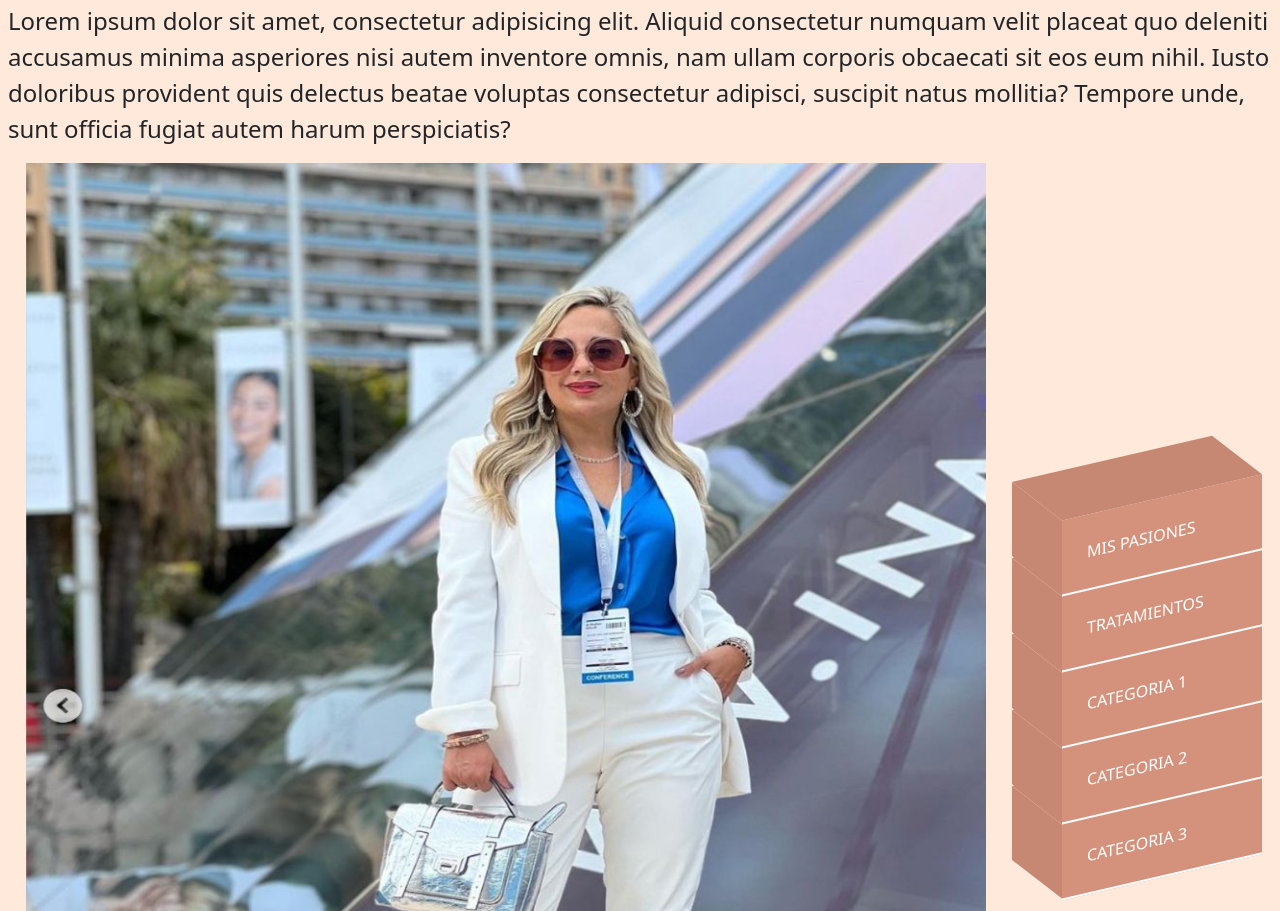
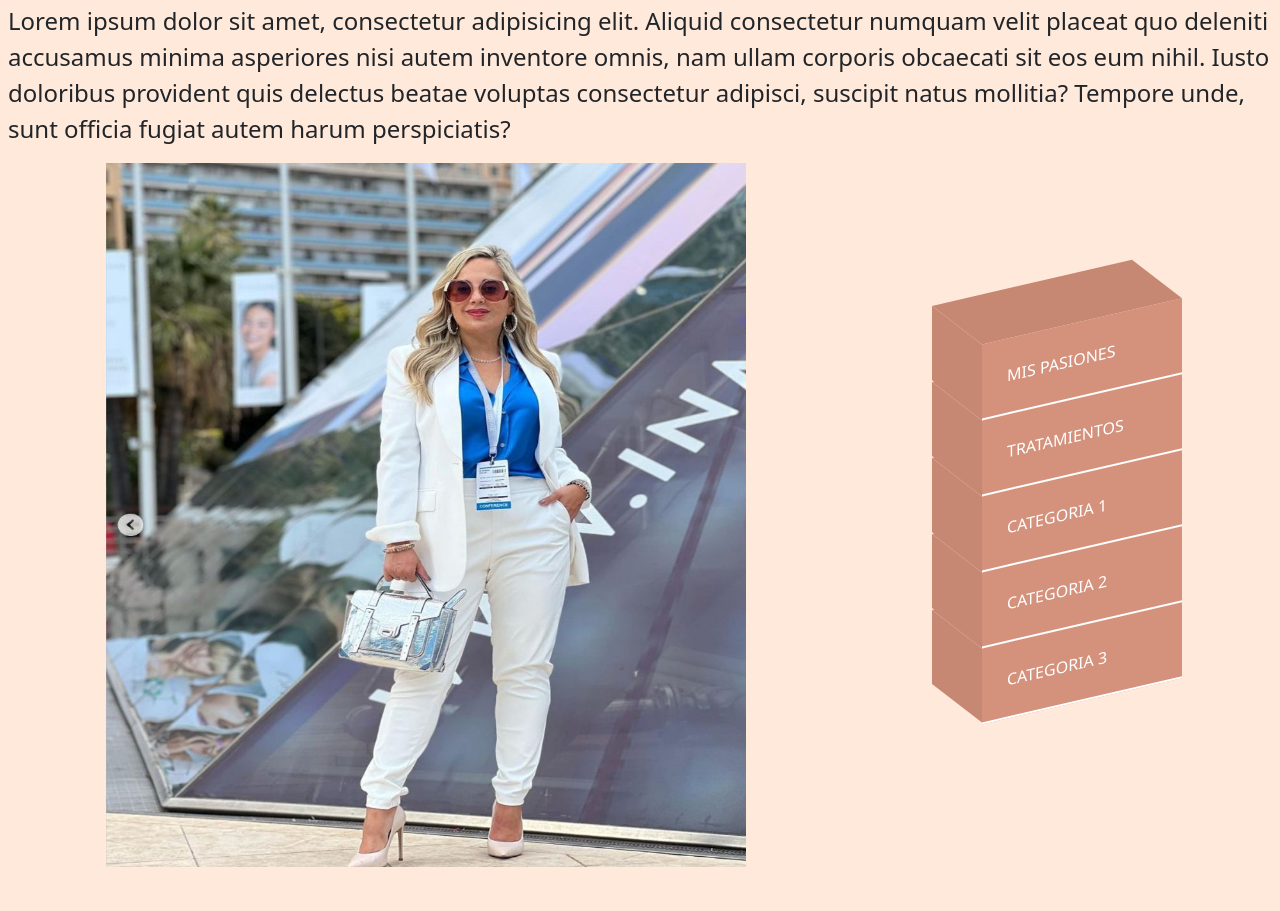
Before and after one commit to LucianoGrosso13/Doctora-Skin_boost, a plain HTML site: page index.html in a window 1280 px wide. Shown: the part 953-1864 px from the top of the page. Drawn offline with nearby package versions, Linux system fonts and the light colour scheme.

Commit message:
mostrando pagina a rox

```diff
--- a/index.html
+++ b/index.html
@@ -98,7 +98,7 @@
     <h2 class="fs-4 col-sm fs-3 col-md fs-2 text-center my-4"> ¿Quién Soy?</h2>
     <p class="fs-5 col-sm fs-4 col-md fs-3 m-2"> Lorem ipsum dolor sit amet, consectetur adipisicing elit. Aliquid consectetur numquam velit placeat quo deleniti accusamus minima asperiores nisi autem inventore omnis, nam ullam corporis obcaecati sit eos eum nihil. Iusto doloribus provident quis delectus beatae voluptas consectetur adipisci, suscipit natus mollitia? Tempore unde, sunt officia fugiat autem harum perspiciatis?</p>
     <div class=" d-flex flex-wrap justify-content-around">
-      <img class="m-2 w-75 mb-4 " src="./asset/img/yo.jpg" alt="quien soy">
+      <img class="m-2 mb-4 col-10 col-md-6 " src="./asset/img/yo.jpg" alt="quien soy">
         <div class="menu my-5">
           <ul>
             <li class="firstchild" style="--i:5;">MIS PASIONES</li>
```
